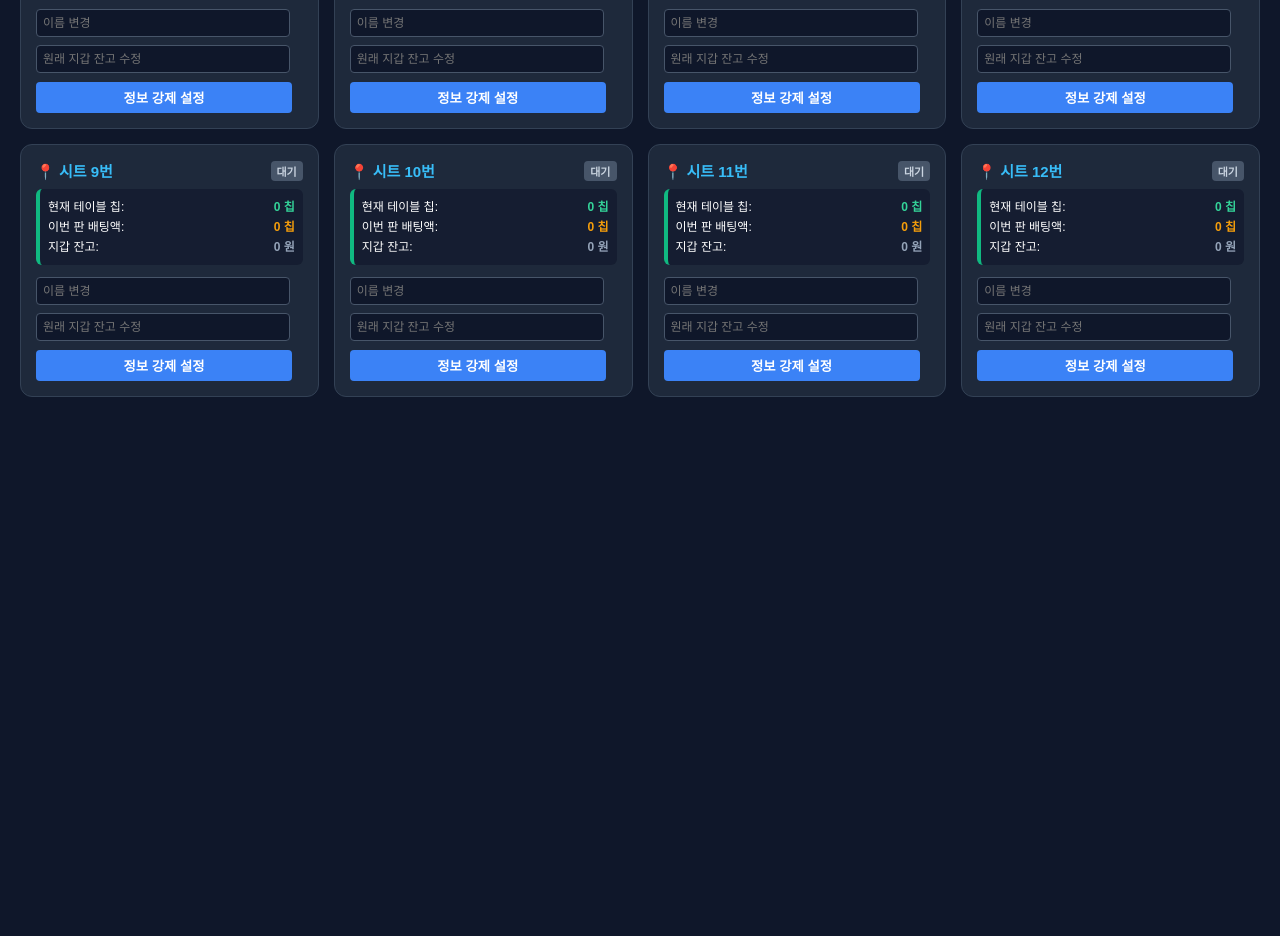
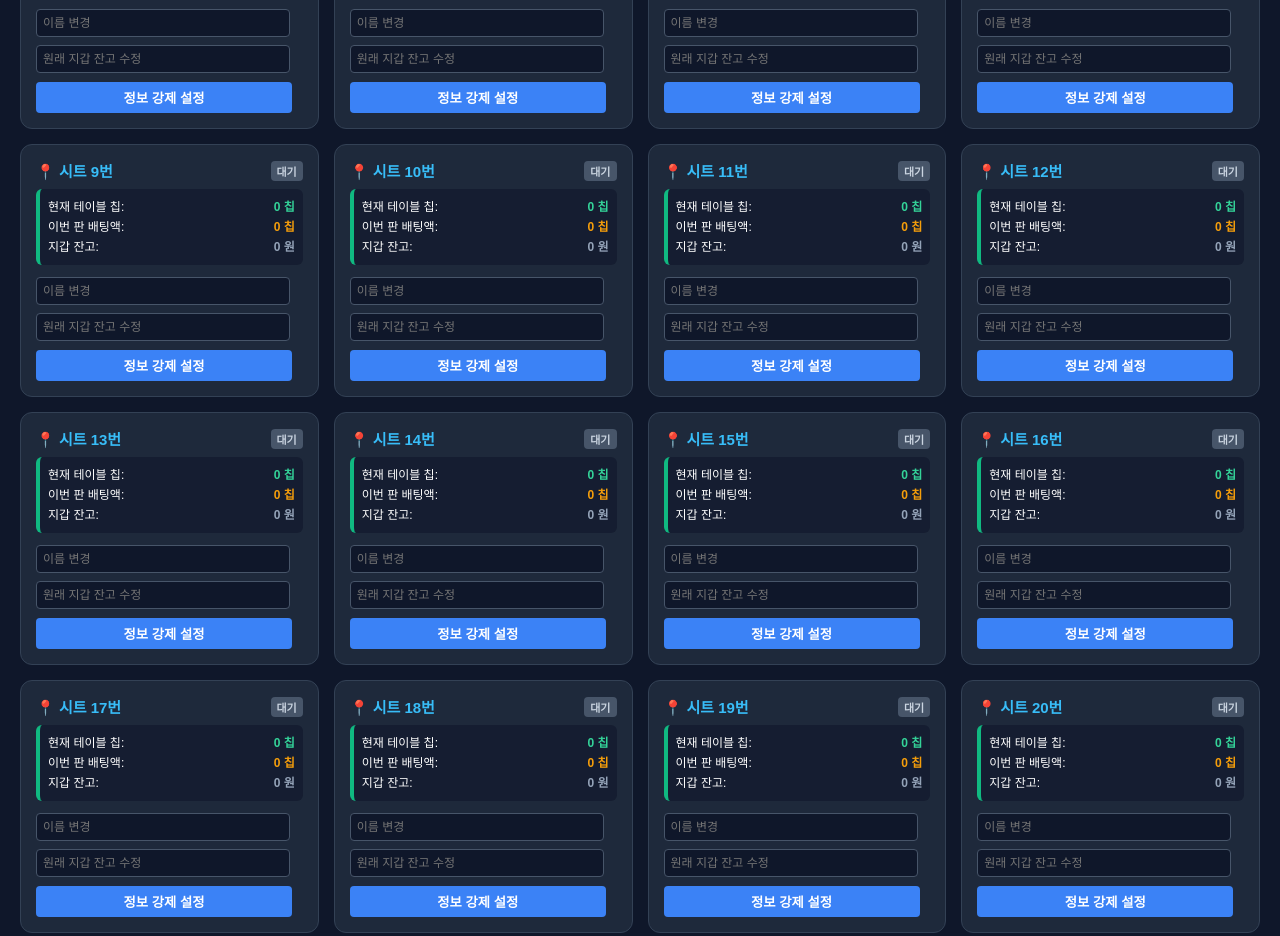
Before and after one commit to 2620509-wq/gamble-game, a website: page public/admin.html in a window 1280 px wide. Shown: the part 1095-2031 px from the top of the page. Before the commit the page ends 1512 px from the top, so only its background shows below. Drawn offline with nearby package versions, Linux system fonts and the light colour scheme; no server answers.

Commit message:
Update admin.html

```diff
--- a/public/admin.html
+++ b/public/admin.html
@@ -114,7 +114,7 @@
         const socket = io();
 
         const grid = document.getElementById('player-grid');
-        for (let i = 1; i <= 12; i++) {
+        for (let i = 1; i <= 25; i++) {
             grid.innerHTML += `
                 <div class="p-card" id="card-box-${i}">
                     <div style="display:flex; justify-content:space-between; align-items:center; margin-bottom:5px;">
```
